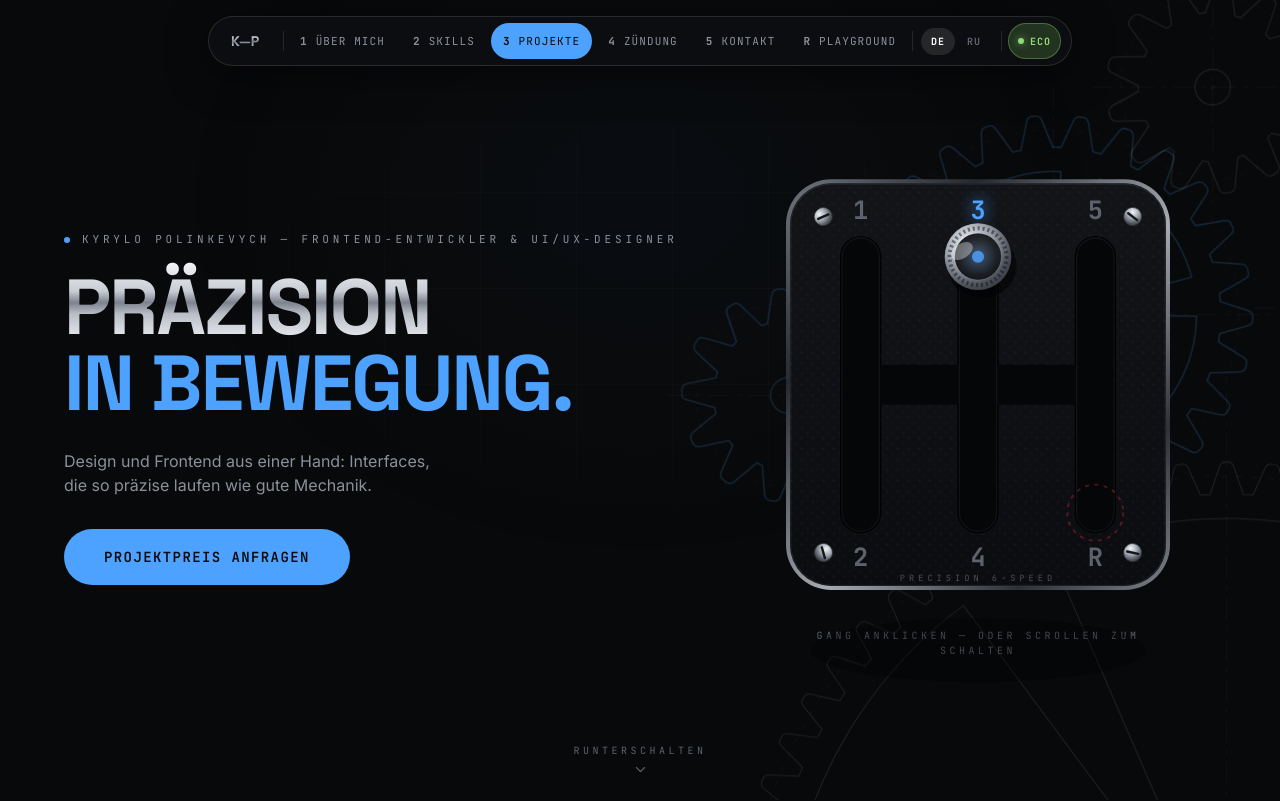
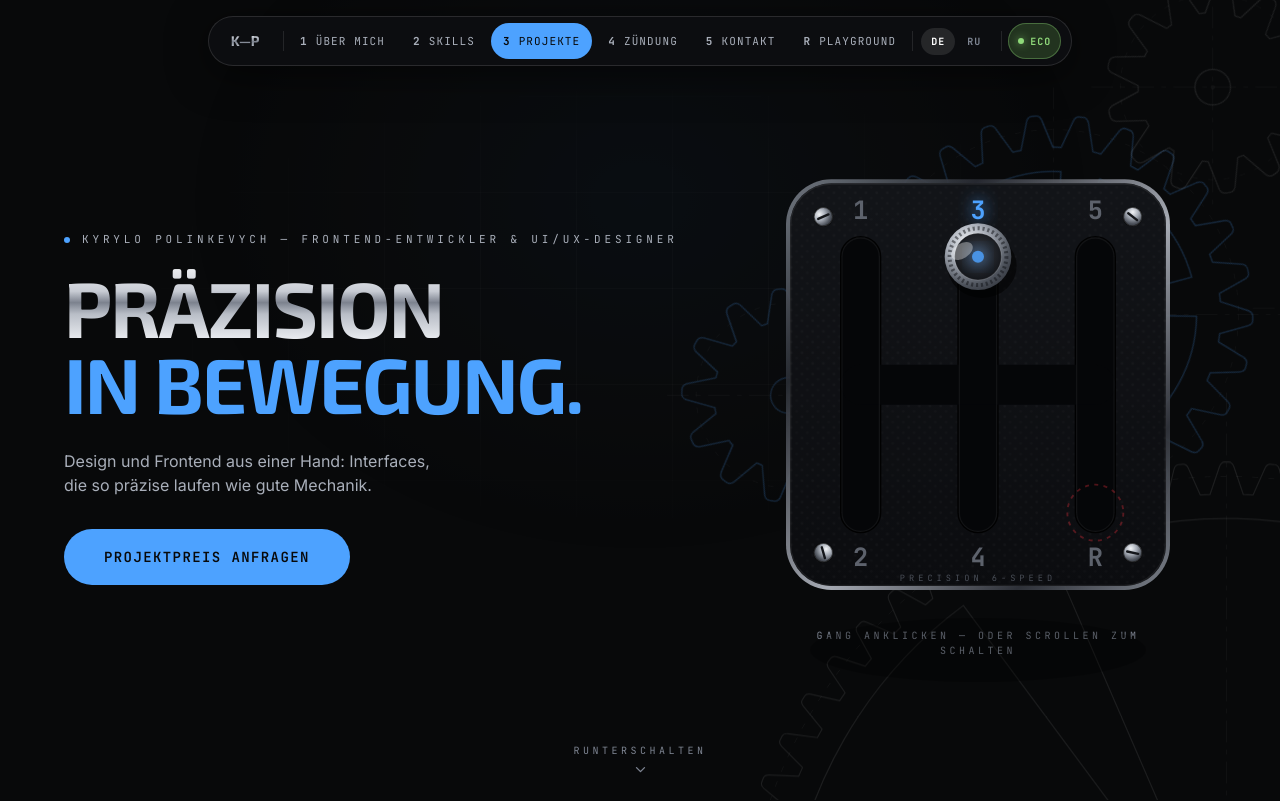
Before and after one commit to kalangel/Gear-knob, a Next.js app: page / in a window 1280 px wide. Shown: the top 801 px of the page. Built offline with nearby package versions, Linux system fonts and the light colour scheme.

Commit message:
feat: switch display font to Exo 2 with cyrillic subsets; brighten text palette for contrast

```diff
--- a/app/layout.tsx
+++ b/app/layout.tsx
@@ -1,22 +1,22 @@
 import type { Metadata } from "next";
-import { Space_Grotesk, Inter, JetBrains_Mono } from "next/font/google";
+import { Exo_2, Inter, JetBrains_Mono } from "next/font/google";
 import { Providers } from "./providers";
 import "./globals.css";
 
-const display = Space_Grotesk({
-  subsets: ["latin"],
+const display = Exo_2({
+  subsets: ["latin", "cyrillic"],
   variable: "--font-display",
   display: "swap",
 });
 
 const sans = Inter({
-  subsets: ["latin"],
+  subsets: ["latin", "cyrillic"],
   variable: "--font-sans",
   display: "swap",
 });
 
 const mono = JetBrains_Mono({
-  subsets: ["latin"],
+  subsets: ["latin", "cyrillic"],
   variable: "--font-mono",
   display: "swap",
 });
--- a/tailwind.config.ts
+++ b/tailwind.config.ts
@@ -14,9 +14,9 @@ const config: Config = {
         graphite: "#15171b",
         steel: "#1d2026",
         gunmetal: "#282c34",
-        chrome: "#c9cdd4",
-        silver: "#8b909a",
-        muted: "#5d626c",
+        chrome: "#d3d7de",
+        silver: "#a9afba",
+        muted: "#7e8592",
         accent: {
           DEFAULT: "#4da2ff",
           dim: "rgba(77,162,255,0.14)",
```
